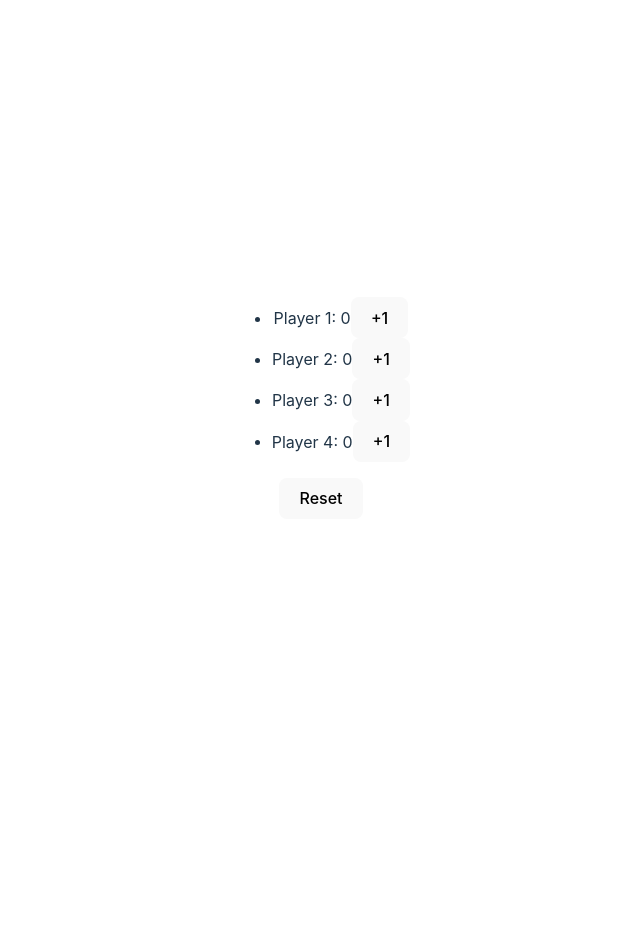
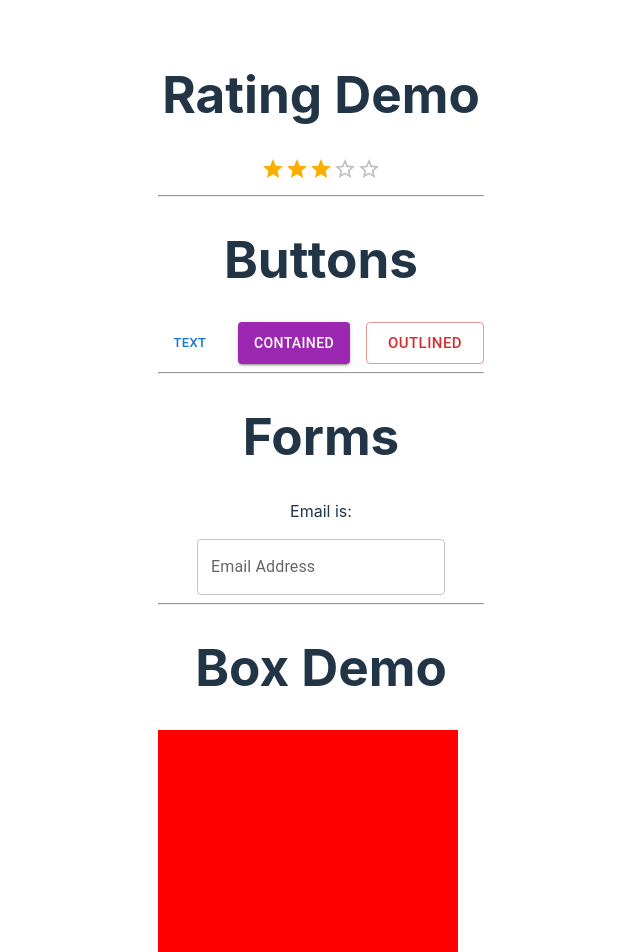
Before and after one commit to lgirao/react-practice, a React (Vite) app: page / in a window 1280 px wide. Shown: the top 952 px of the page, without its empty margins (319-959 px from the left). Before the commit the page ends 800 px from the top, so only its background shows below. Built offline with nearby package versions, Linux system fonts and the light colour scheme.

Commit message:
Practice with Material UI

```diff
--- a/package.json
+++ b/package.json
@@ -10,6 +10,11 @@
     "preview": "vite preview"
   },
   "dependencies": {
+    "@emotion/react": "^11.11.1",
+    "@emotion/styled": "^11.11.0",
+    "@fontsource/roboto": "^5.0.8",
+    "@mui/icons-material": "^5.14.19",
+    "@mui/material": "^5.14.19",
     "react": "^18.2.0",
     "react-dom": "^18.2.0",
     "uuid": "^9.0.1"
--- a/src/App.jsx
+++ b/src/App.jsx
@@ -16,6 +16,7 @@ import ColorBoxes from './ColorBoxes';
 import Dumbo from './Dumbo';
 import ScoreKeeper from './ScoreKeeper';
 import EmojiClicker from './EmojiClicker';
+import MaterialUi from './MaterialUi';
 
 // const data = [
 //   {id: 1, item:'eggs', quantity: 12, completed: true},
@@ -76,9 +77,11 @@ function App() {
 
       {/* <Dumbo /> */}
 
-      <ScoreKeeper numPlayers={4} target={5}/>
+      {/* <ScoreKeeper numPlayers={4} target={5}/> */}
 
       {/* <EmojiClicker /> */}
+
+      <MaterialUi />
     </>
   )
 }
--- /dev/null
+++ b/src/MaterialUi.jsx
@@ -0,0 +1,66 @@
+import { useState } from 'react';
+
+// Material UI
+import Rating from '@mui/material/Rating';
+import Stack from '@mui/material/Stack';
+import Button from '@mui/material/Button';
+import TextField from '@mui/material/TextField';
+import Box from '@mui/material/Box';
+
+function MaterialUi() {
+    const [value, setValue] = useState(3);
+
+    const [email, setEmail] = useState("");
+    const updateEmail = (e) => {
+        setEmail(e.target.value);
+    }
+
+    return (
+        <div>
+            <h1>Rating Demo</h1>
+            <Rating
+              name="simple-controlled"
+              value={value}
+              onChange={(event, newValue) => {
+                setValue(newValue);
+              }}
+            />
+            <hr></hr>
+            <div style={{marginTop: "20px"}}>
+                <h1>Buttons</h1>
+                <Stack spacing={2} direction="row">
+                  <Button variant="text" size="small">Text</Button>
+                  <Button variant="contained" size="medium" color="secondary">Contained</Button>
+                  <Button variant="outlined" size="large" color="error">Outlined</Button>
+                </Stack>
+            </div>
+            <hr></hr>
+            <div style={{marginTop: "20px"}}>
+                <h1>Forms</h1>
+                <p>Email is: {email}</p>
+                <TextField
+                    id="outlined-basic"
+                    label="Email Address"
+                    variant="outlined"
+                    placeholder="name@email.com"
+                    value={email}
+                    onChange={updateEmail}
+                />
+            </div>
+            <hr></hr>
+            <div style={{marginTop: "20px"}}>
+                <h1>Box Demo</h1>
+                <Box
+                    sx={{
+                        width: 300,
+                        height: 300,
+                        background: "red"
+                    }}
+                >
+                </Box>
+            </div>
+        </div>
+    );
+}
+
+export default MaterialUi;
```
Also changed, not shown: 1 other file (tests, documents, lock files or other folders).
